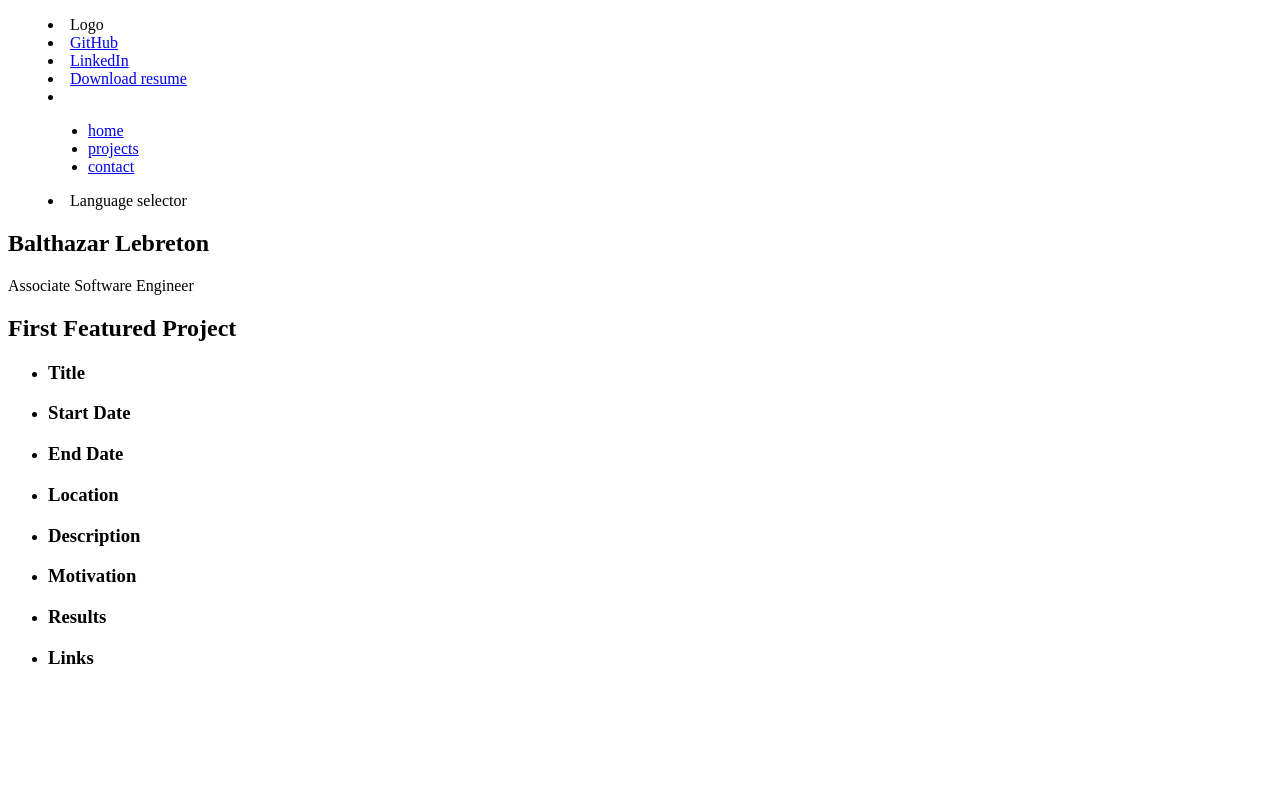
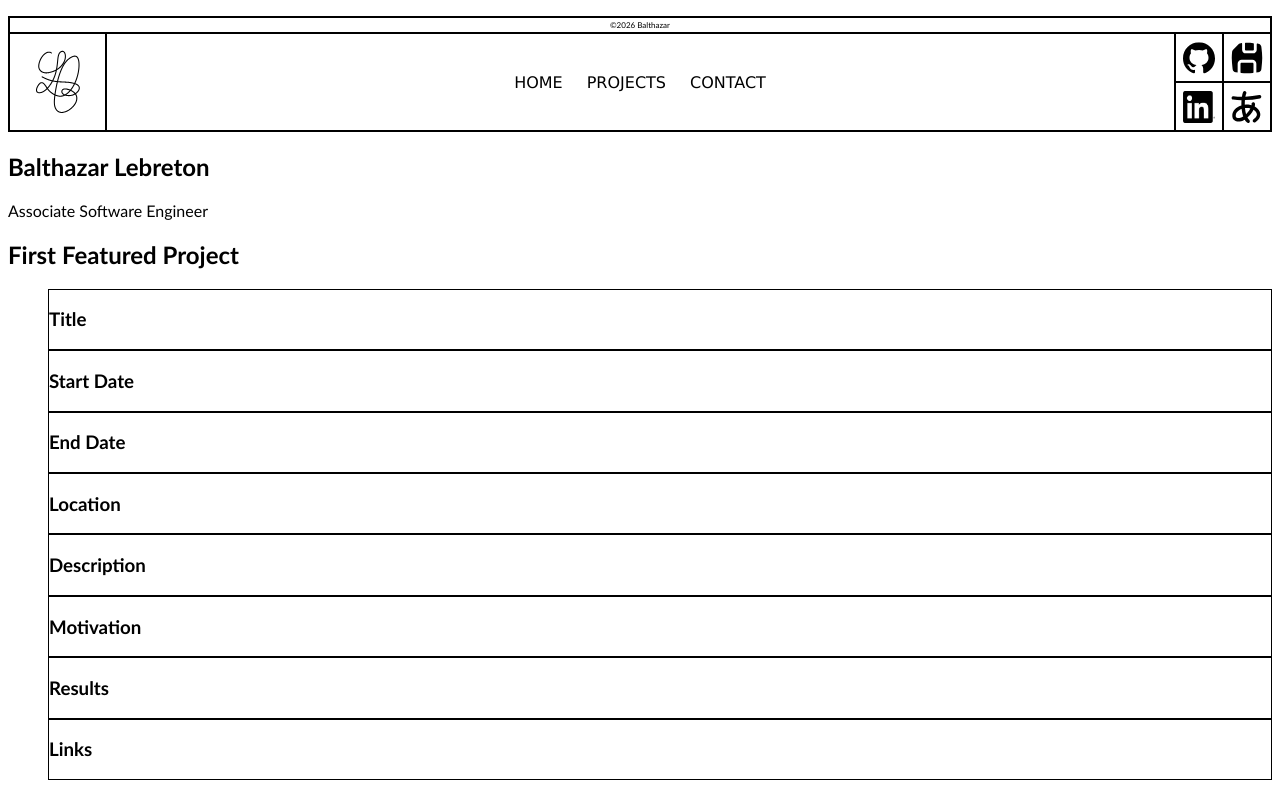
Before and after one commit to Baltoch/portfolio, a plain HTML site: page index.html in a window 1280 px wide. Drawn offline with Linux system fonts and the light colour scheme.

Commit message:
Updated menu

```diff
--- a/index.html
+++ b/index.html
@@ -10,21 +10,25 @@
 
 <body>
     <menu type="toolbar">
-        <li>Logo</li>
-        <li><a href="http://github.com/Baltoch" target="_blank" rel="noopener noreferrer">GitHub</a></li>
-        <li><a href="http://linkedin.com/in/lebreton-balthazar/en/" target="_blank"
-                rel="noopener noreferrer">LinkedIn</a></li>
-        <li><a href="/resume.pdf" target="_blank" rel="noopener noreferrer">Download resume</a></li>
-        <li>
+        <li id="copyright">&copy; Balthazar LEBRETON</li>
+        <li id="logo"><a href="#" target="_blank" rel="noopener noreferrer"><img width="64" height="64"
+                    src="/assets/icon.svg" alt="Logo"></a></li>
+        <li id="github"><a href="http://github.com/Baltoch" target="_blank" rel="noopener noreferrer"><img width="32"
+                    height="32" src="/assets/GitHub.svg" alt="GitHub Logo"></a></li>
+        <li id="linkedin"><a href="http://linkedin.com/in/lebreton-balthazar/en/" target="_blank"
+                rel="noopener noreferrer"><img width="32" height="32" src="/assets/LinkedIn.png"
+                    alt="LinkedIn Logo"></a>
+        </li>
+        <li><a href="/resume.pdf" target="_blank" rel="noopener noreferrer"><img width="32" height="32"
+                    src="/assets/Floppy-Disk.svg" alt="Download Logo"></a></li>
+        <li id="navigation">
             <nav>
-                <ul>
-                    <li><a href="#home">home</a></li>
-                    <li><a href="#projects">projects</a></li>
-                    <li><a href="#contact">contact</a></li>
-                </ul>
+                <a href="#home">home</a>
+                <a href="#projects">projects</a>
+                <a href="#contact">contact</a>
             </nav>
         </li>
-        <li>Language selector</li>
+        <li id="lang"><img width="32" height="32" src="/assets/Japanese-Alphabet.svg" alt="Language Selector"></li>
     </menu>
     <section id="hero">
         <h1>Balthazar Lebreton</h1>
--- a/index.js
+++ b/index.js
@@ -0,0 +1 @@
+document.getElementById("copyright").innerHTML = "&copy;" + new Date(Date.now()).getFullYear() + " Balthazar";
--- a/style.css
+++ b/style.css
@@ -0,0 +1,133 @@
+:root {
+    font-family: "Trebuchet MS", sans-serif;
+}
+
+menu {
+    border: 1px solid black;
+    padding: 0;
+    display: grid;
+    grid-template-columns: 6rem 1fr 3rem 3rem;
+    grid-template-rows: 1rem 1fr 1fr;
+    grid-template-areas: "copyright copyright copyright copyright"
+        "logo navigation github download"
+        "logo navigation linkedin language";
+    grid-auto-flow: column;
+
+    * {
+        display: flex;
+        justify-content: center;
+        align-items: center;
+    }
+}
+
+#copyright {
+    grid-area: copyright;
+    display: flex;
+    justify-content: center;
+    align-items: center;
+    font-size: .5rem;
+}
+
+#logo {
+    grid-area: logo;
+    width: 6rem;
+    height: 6rem;
+}
+
+#github {
+    grid-area: github;
+}
+
+#linkedin {
+    grid-area: linkedin;
+}
+
+#navigation {
+    grid-area: navigation;
+}
+
+#lang {
+    grid-area: language;
+}
+
+li::marker {
+    font-size: 0;
+}
+
+li {
+    border: 1px solid black;
+}
+
+nav {
+    height: 100%;
+    width: 100%;
+    gap: 1.5rem;
+    font-family: Verdana, Geneva, Tahoma, sans-serif;
+
+    a {
+        text-decoration: none;
+        text-transform: uppercase;
+        color: black;
+    }
+
+    a:hover {
+        text-decoration: underline;
+    }
+}
+
+#test-text {
+    display: flex;
+    flex-direction: column;
+    gap: 1rem;
+    width: fit-content;
+
+    span {
+        border: 1px solid black;
+        padding: .5rem;
+        font-size: 2rem;
+    }
+}
+
+#arial {
+    font-family: "Arial", sans-serif;
+}
+
+#courier {
+    font-family: "Courier New", monospace;
+}
+
+#georgia {
+    font-family: "Georgia", serif;
+}
+
+#times {
+    font-family: "Times New Roman", serif;
+}
+
+#trebuchet {
+    font-family: "Trebuchet MS", sans-serif;
+}
+
+#verdana {
+    font-family: "Verdana", sans-serif;
+}
+
+#serif {
+    font-family: serif;
+}
+
+#sans {
+    font-family: sans-serif;
+}
+
+#mono {
+    font-family: monospace;
+}
+
+#cursive {
+    font-family: cursive;
+}
+
+#fantasy {
+    font-family: fantasy;
+}
```
